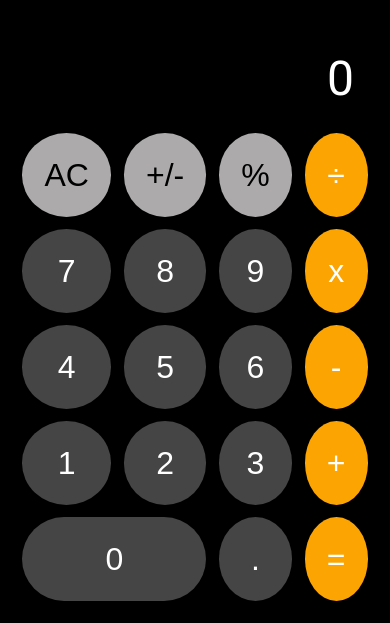
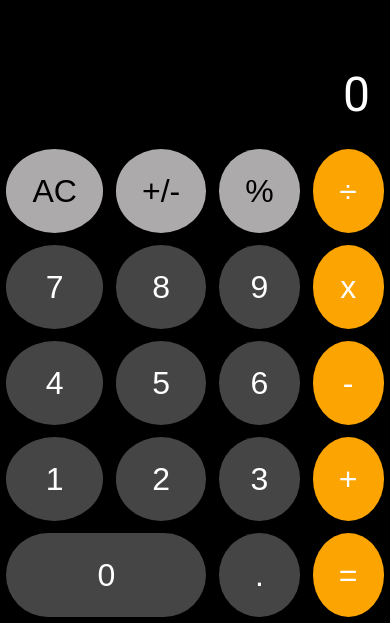
Before and after one commit to mdtagg/React_JS_Calculator, a React (Vite) app: page / in a window 390 px wide. Shown: the part 221-844 px from the top of the page. Built offline with nearby package versions, Linux system fonts and the light colour scheme.

Commit message:
padding taken off of calculator container for iphone media query

```diff
--- a/src/App.css
+++ b/src/App.css
@@ -3,10 +3,17 @@
   margin:0;
 }
 
+body {
+  margin:0;
+  background-color:rgb(88, 88, 88);
+  display:flex;
+  justify-content: center;
+}
+
 @media only screen and (max-width:600px) {
   .calculator-container {
-    height:100dvh;
-    max-width:100vw;
+    height:100vh;
+    width:100vw;
     margin:0;
     grid-template-rows:minmax(2rem,auto) repeat(5,6rem);
     grid-template-columns: repeat(4,auto);
@@ -26,12 +33,6 @@
 
 
 @media only screen and (min-width:700px) {
-  body {
-    margin:0;
-    background-color:rgb(88, 88, 88);
-    display:flex;
-    justify-content: center;
-  }
 
   .calculator-container {
     height:90vh;
@@ -42,6 +43,7 @@
     border-radius:3rem;
     grid-template-rows:minmax(2rem,auto) repeat(5,5.5rem);
     grid-template-columns: repeat(4,auto);
+    padding:1rem;
   }
 }
 
@@ -49,7 +51,7 @@
   display:grid;
   /* grid-template-columns: repeat(4,auto); */
   background-color:black;
-  padding:1rem;
+  /* padding:1rem; */
 }
 
 .calculator-container > button {
```
Also changed, not shown: 1 other file (tests, documents, lock files or other folders).
